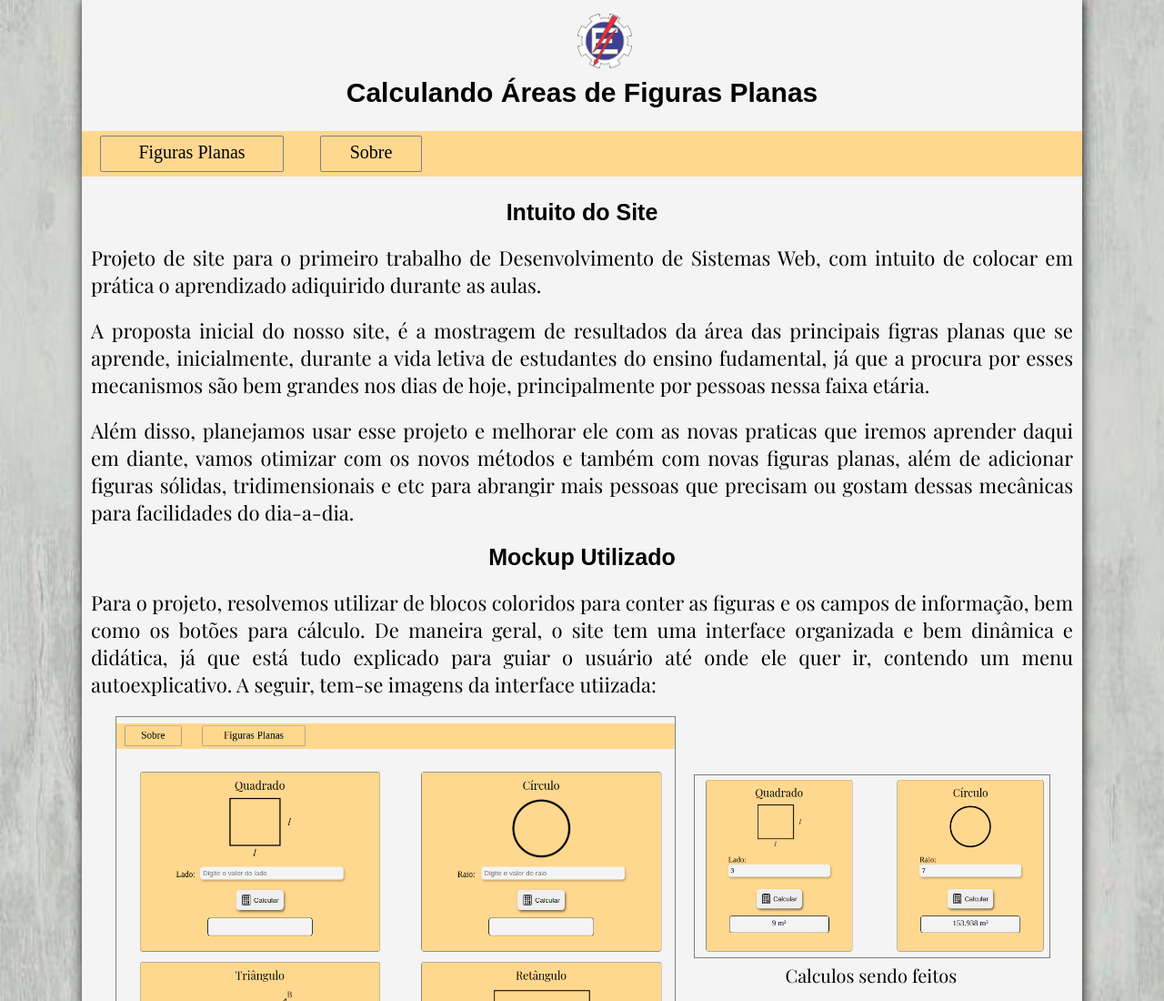
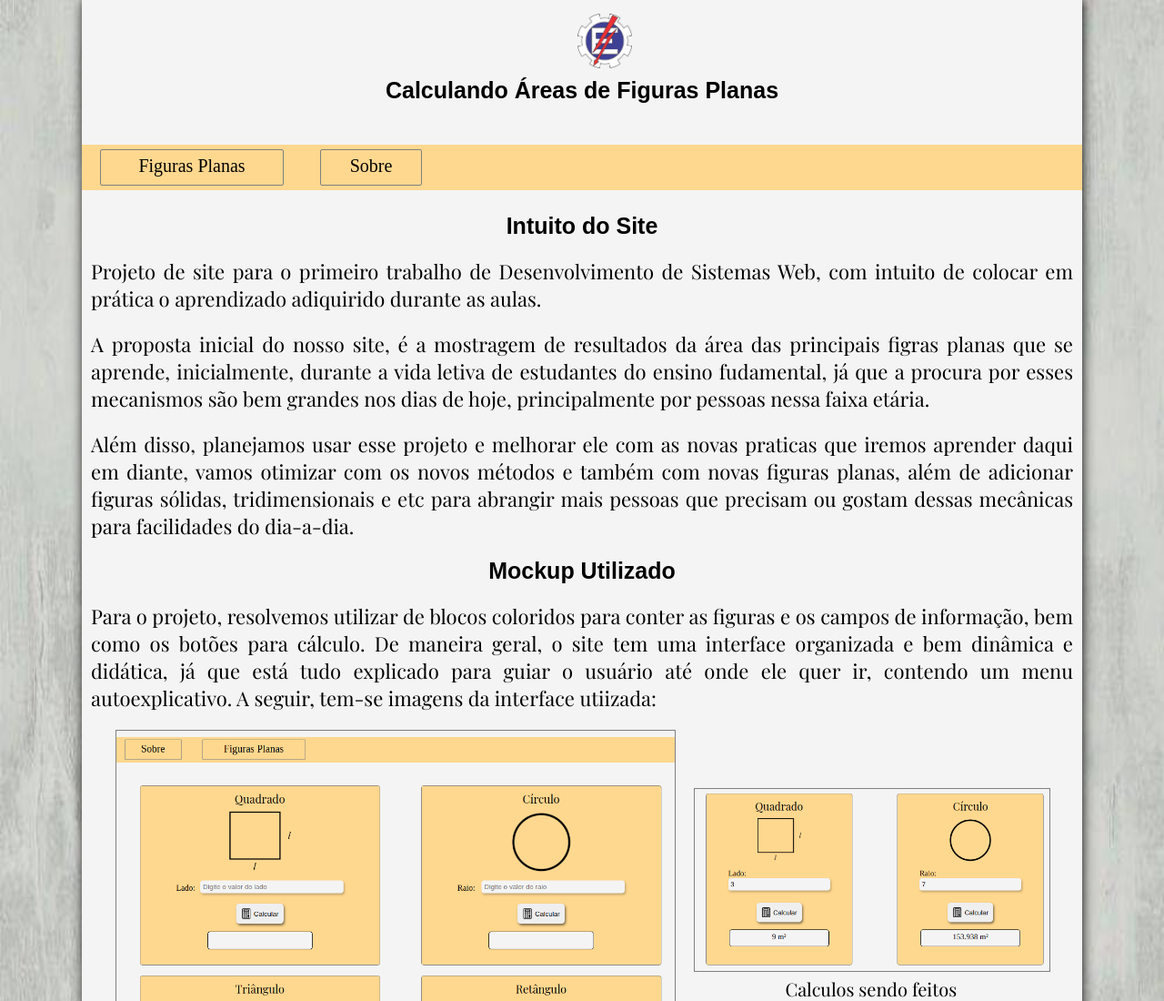
Before and after one commit to igorsanvaz/PROJETO-1, a plain HTML site: page HTML/sobre.html in a window 1280 px wide. Shown: the top 1100 px of the page at 91% size. Drawn offline with nearby package versions, Linux system fonts and the light colour scheme; a web font is replaced by a local one.

Commit message:
PROJETO 1

```diff
--- a/HTML/sobre.html
+++ b/HTML/sobre.html
@@ -24,7 +24,7 @@ ALUNOS: IGOR SANTOS VAZ - 2020022850
     <section class="header">
       <div class="rowHeader">
         <img class="logo" src="../img/unifei.png" alt="logo-unifei">
-        <h1>Calculando Áreas de Figuras Planas</h1>
+        <h2>Calculando Áreas de Figuras Planas</h2>
       </div>
       <ul class="menu">
         <li class="item_maior"><a href="../index.html">Figuras Planas</a></li>
@@ -67,5 +67,6 @@ ALUNOS: IGOR SANTOS VAZ - 2020022850
       <p>UNIFEI - Universidade Federal de Itajubá | Campus Itabira</p>
       <img class="logo1" src="../img/unifei.png" alt="logo-unifei">
     </footer>
+  </section>
 </body>
 </html>
```
Also changed, not shown: index.html (+2 -2 lines).
